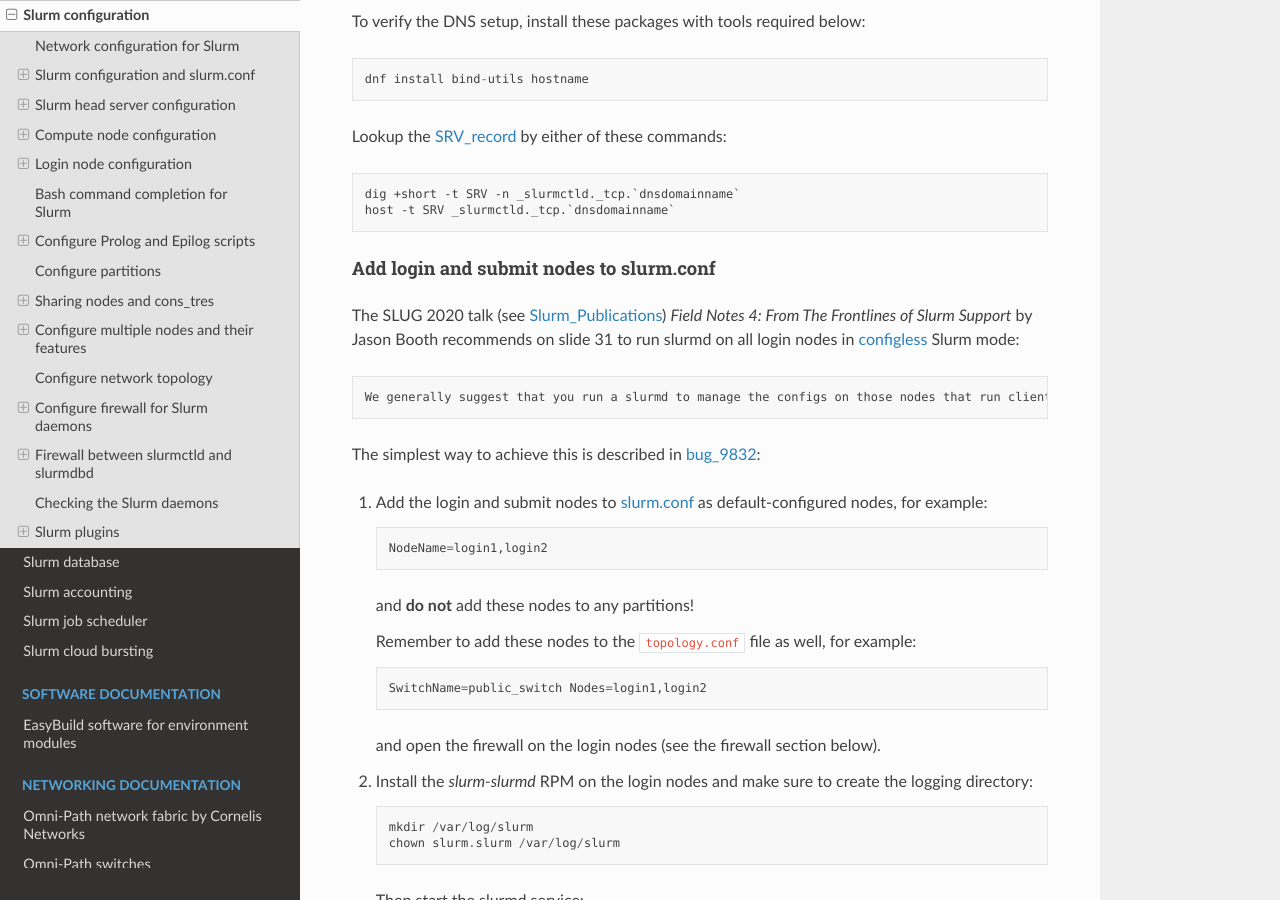
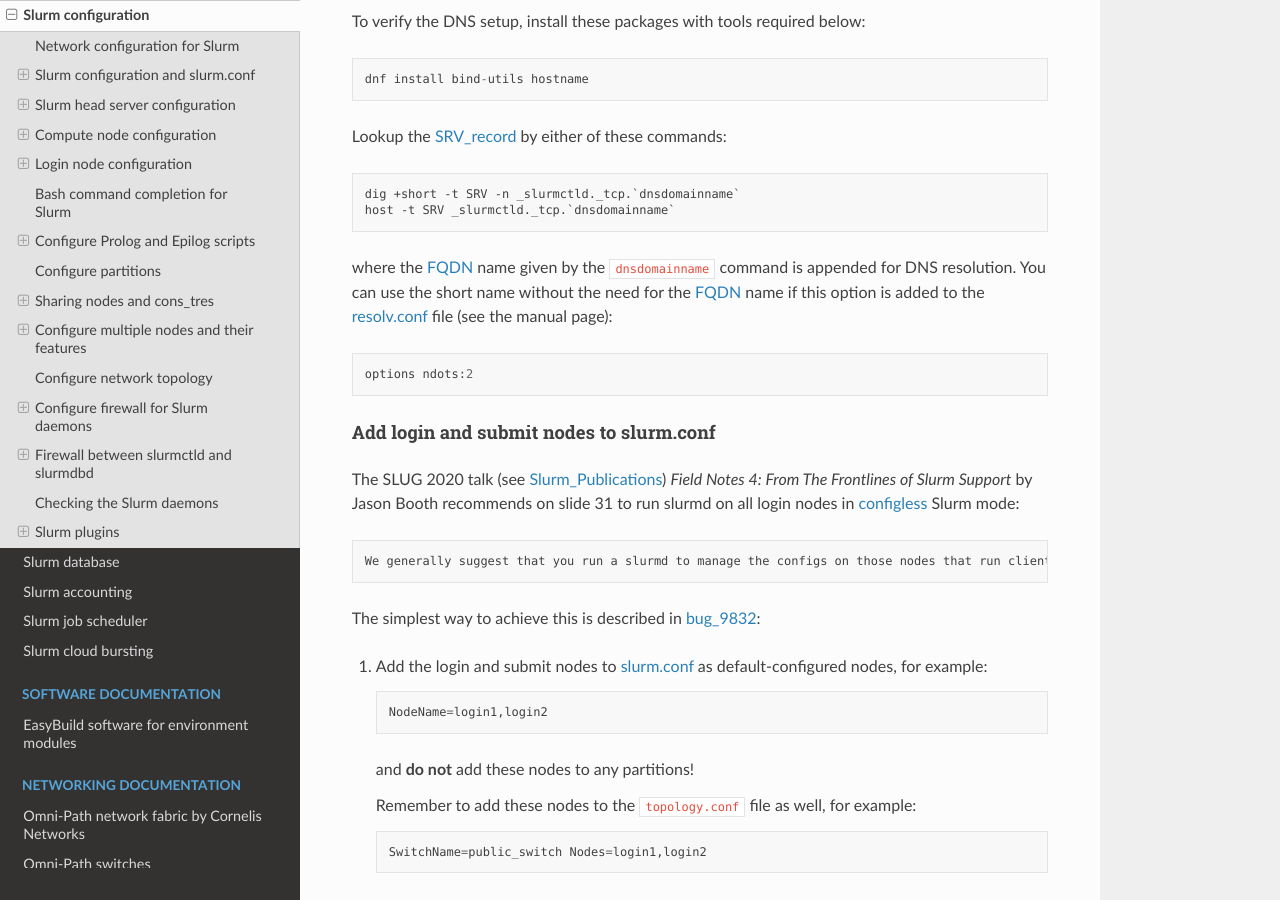
Before and after one commit to OleHolmNielsen/Niflheim_system, a Sphinx documentation site: the page built from docs/Slurm_configuration.rst, in a window 1280 px wide and 900 px high, scrolled down 3105 px. Built offline with Sphinx 7.4.7 and the Read the Docs theme 3.1.0, drawn with Linux system fonts in a browser that asks for light colours.

Commit message:
Added options ndots:2 for resolv.conf

```diff
--- a/docs/Slurm_configuration.rst
+++ b/docs/Slurm_configuration.rst
@@ -102,11 +102,18 @@
   dig +short -t SRV -n _slurmctld._tcp.`dnsdomainname`
   host -t SRV _slurmctld._tcp.`dnsdomainname`
 
+where the FQDN_ name given by the ``dnsdomainname`` command is appended for DNS resolution.
+You can use the short name without the need for the FQDN_ name if this option is added to the resolv.conf_ file (see the manual page)::
+
+  options ndots:2
+
 .. _configless: https://slurm.schedmd.com/configless_slurm.html
 .. _DNS_zone: https://en.wikipedia.org/wiki/Zone_file
 .. _SRV_record: https://en.wikipedia.org/wiki/SRV_record
 .. _Time_to_live: https://en.wikipedia.org/wiki/Time_to_live
 .. _bug_20462: https://support.schedmd.com/show_bug.cgi?id=20462
+.. _FQDN: https://en.wikipedia.org/wiki/Fully_qualified_domain_name
+.. _resolv.conf: https://linux.die.net/man/5/resolv.conf
 
 Add login and submit nodes to slurm.conf
 ........................................
```
